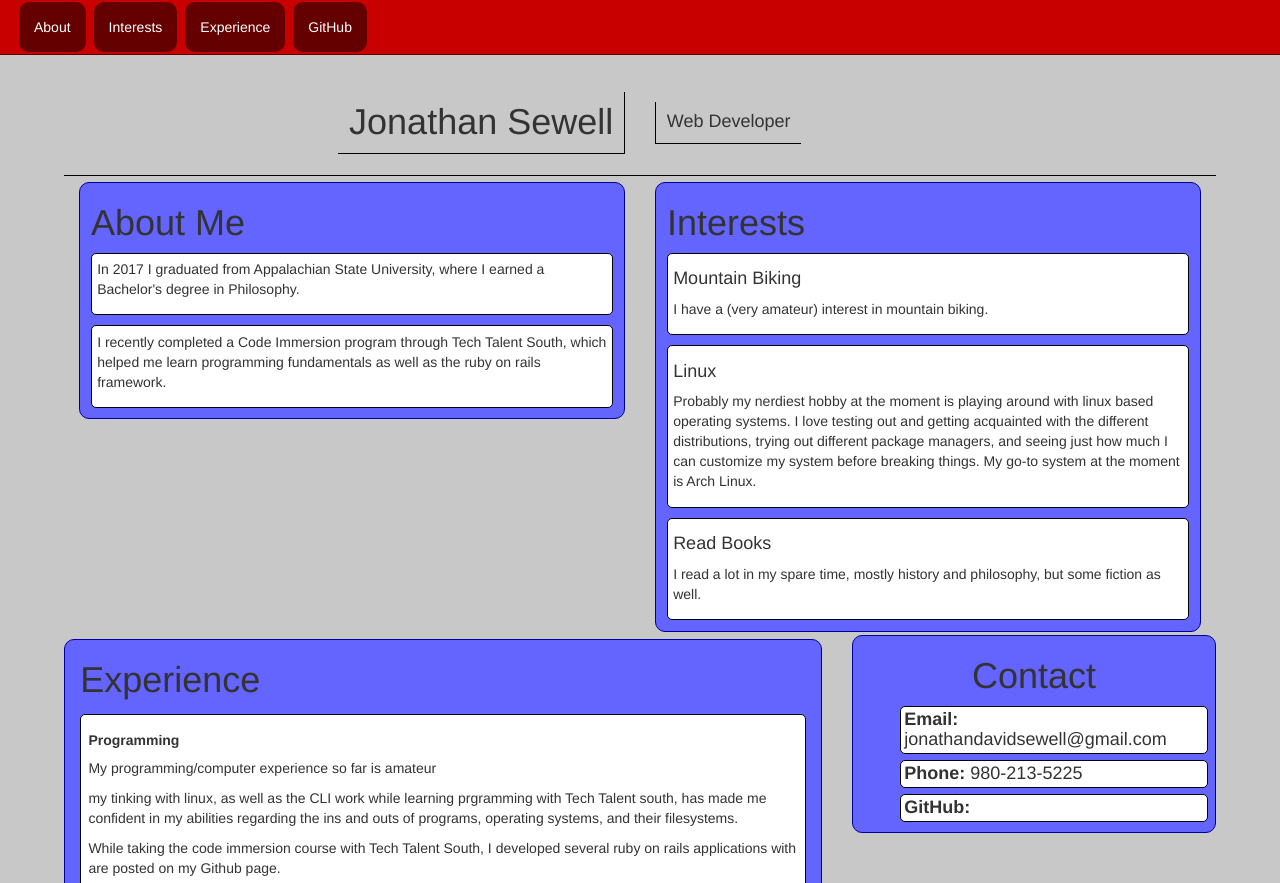
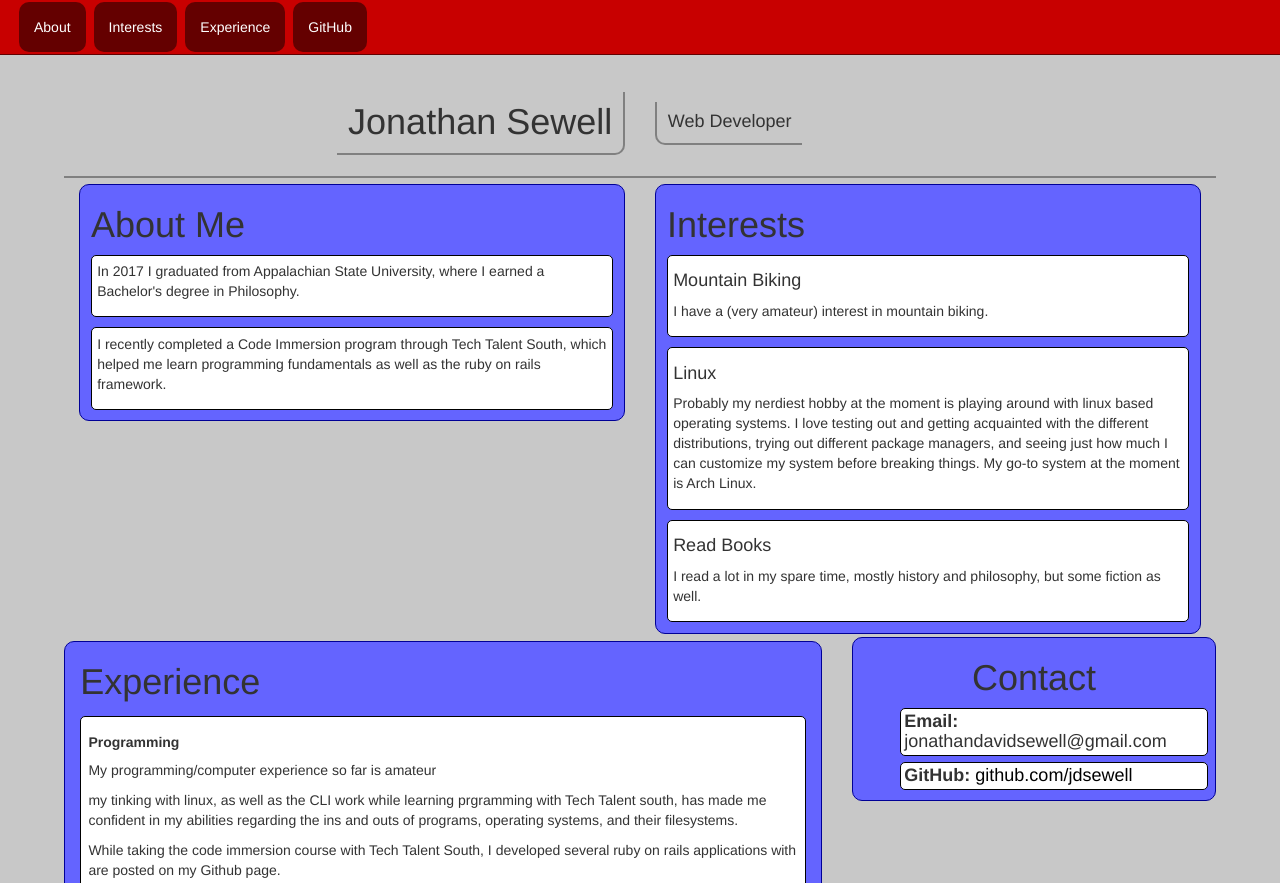
Before and after one commit to jdsewell/jdsewell.github.io, a plain HTML site: page index.html in a window 1280 px wide. Shown: the top 883 px of the page. Drawn offline with nearby package versions, Linux system fonts and the light colour scheme.

Commit message:
changed colors and edited contact box.

```diff
--- a/index.html
+++ b/index.html
@@ -72,7 +72,6 @@
           <center><h1>Contact</h1></center>
           <ul>
             <li><h4 class="blurb"><b>Email:</b> jonathandavidsewell@gmail.com</h4></li>
-            <li><h4 class="blurb"><b>Phone:</b> 980-213-5225</h4></li>
             <li><h4 class="blurb"><b>GitHub:</b> <a target="_blank" href="https://github.com/jdsewell">github.com/jdsewell</a></h4></li>
           </ul>
         </div>
--- a/style.css
+++ b/style.css
@@ -9,30 +9,32 @@ body {
 }
 .title {
   /* background-color: rgb(200,100,255); */
-  border-bottom-color: black;
+  border-bottom-color: grey;
   border-bottom-style: solid;
-  border-bottom-width: 1px;
+  border-bottom-width: 2px;
   padding: 1% 2% 1% 2%;
   /* text-align: center;
   vertical-align: middle; */
 }
 .title h1 {
   border-right-style: solid;
-  border-right-color: black;
-  border-right-width: 1px;
+  border-right-color: grey;
+  border-right-width: 2px;
   border-bottom-style: solid;
-  border-bottom-color: black;
-  border-bottom-width: 1px;
+  border-bottom-color: grey;
+  border-bottom-width: 2px;
   padding: 2%;
+  border-bottom-right-radius: 10px;
 }
 .title h4 {
   border-left-style: solid;
-  border-left-color: black;
-  border-left-width: 1px;
+  border-left-color: grey;
+  border-left-width: 2px;
   border-bottom-style: solid;
-  border-bottom-color: black;
-  border-bottom-width: 1px;
+  border-bottom-color: grey;
+  border-bottom-width: 2px;
   padding: 2%;
+  border-bottom-left-radius: 10px;
 }
 a:link {
   color: white;
@@ -73,7 +75,9 @@ ul {
 }
 #contact {
   /* width: 35%; */
-
+}
+#contact a {
+  color: black;
 }
 #experience {
   /* width: 40%; */
```
